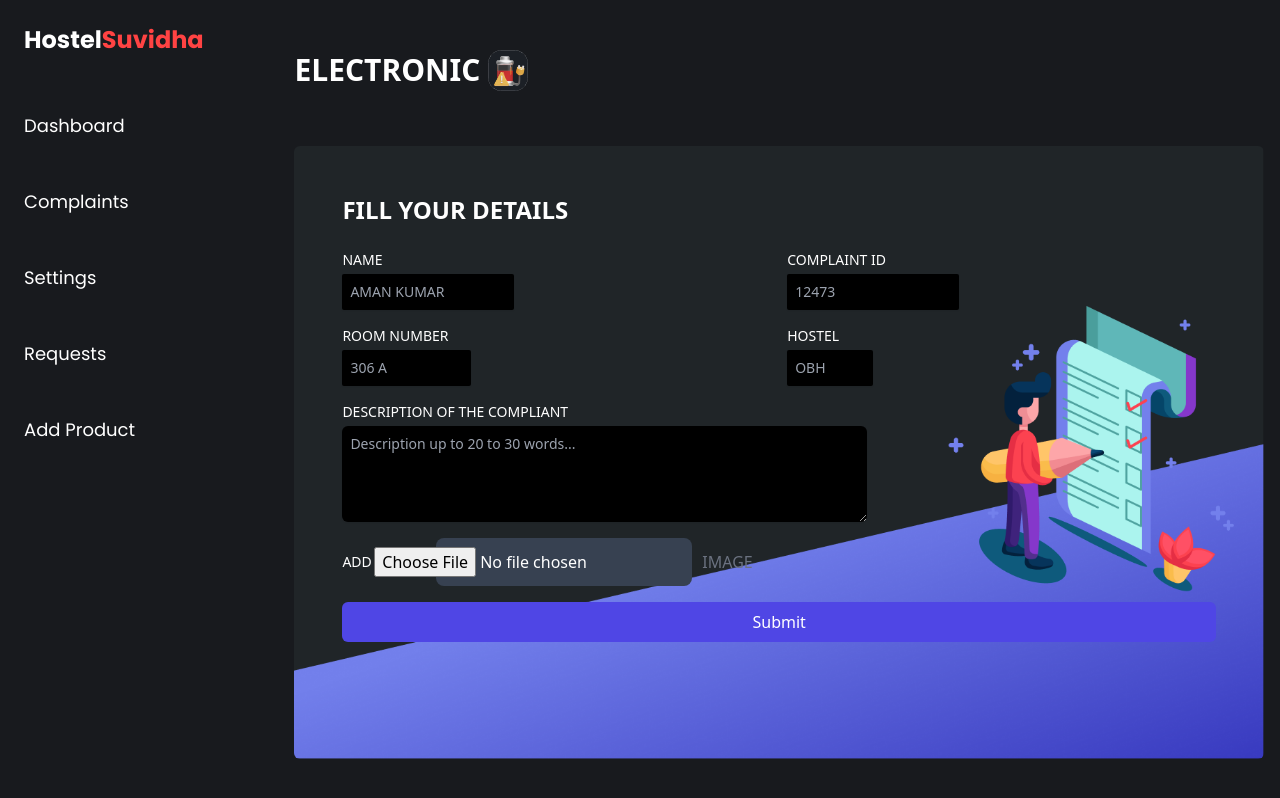
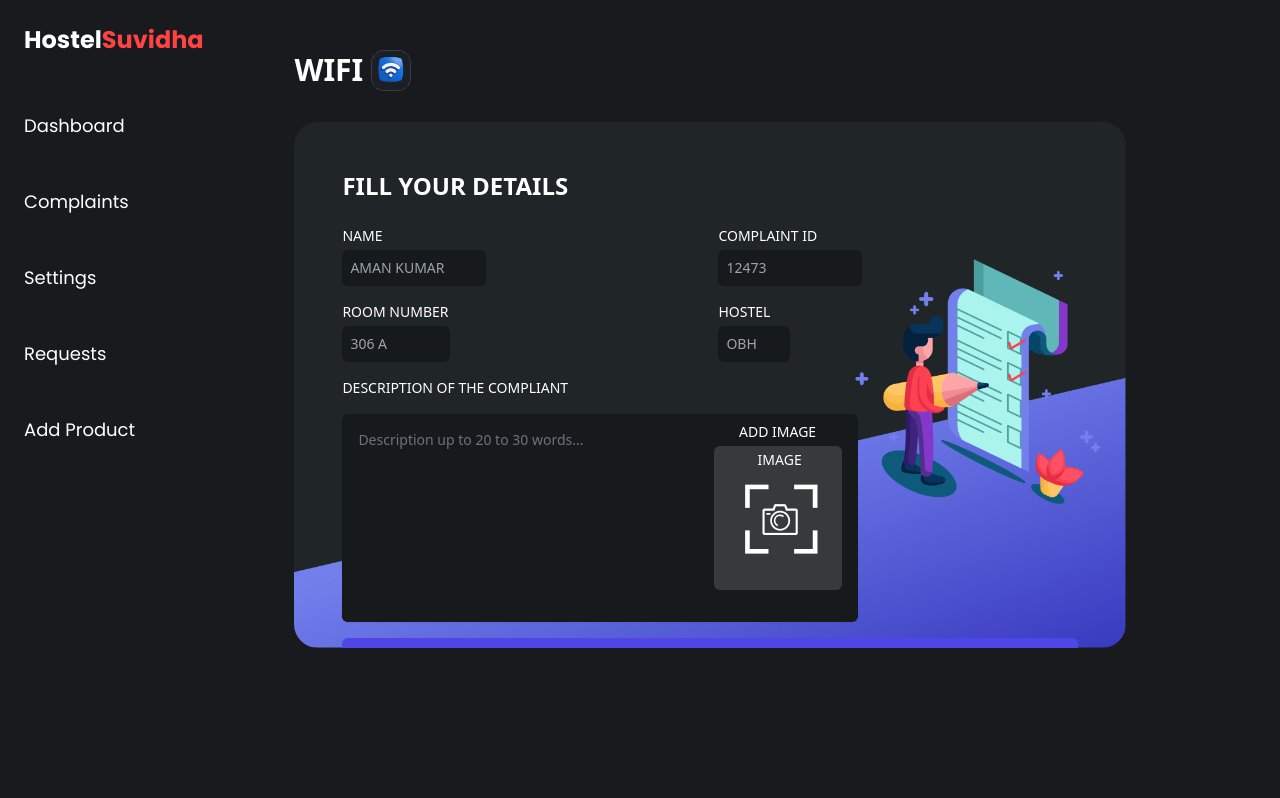
Before and after one commit to ddddsssss4/Hostel_Suvidha_Frontend, a React (Vite) app in the folder Hostel_Suvidha/: page /Complaints/Wifi in a window 1280 px wide. Built offline with nearby package versions, Linux system fonts and the light colour scheme.

Commit message:
test the branch

```diff
--- a/Hostel_Suvidha/src/App.jsx
+++ b/Hostel_Suvidha/src/App.jsx
@@ -30,12 +30,12 @@ const App = () => (
         <Route path="/settings" element={<Settings />} />
         <Route path="/requests" element={<Requests />} />
         <Route path="/add-product" element={<AddProduct />} />
-        <Route path="/Complaints/:type" element={<Electronic/>}/>
-        <Route path="/Complaints/:type" element={<Furniture/>}/>
-        <Route path="/Complaints/:type" element={<WashRoom/>}/>
-        <Route path="/Complaints/:type" element={<RoomService/>}/>
-        <Route path="/Complaints/:type" element={<Disciplinary/>}/>
-        <Route path="/Complaints/:type" element={<Wifi/>}/>
+        <Route path="/Complaints/Electronic" element={<Electronic/>}/>
+        <Route path="/Complaints/Furniture" element={<Furniture/>}/>
+        <Route path="/Complaints/Washroom" element={<WashRoom/>}/>
+        <Route path="/Complaints/RoomService" element={<RoomService/>}/>
+        <Route path="/Complaints/Disciplinary" element={<Disciplinary/>}/>
+        <Route path="/Complaints/Wifi" element={<Wifi/>}/>
       </Route>
 
         <Route path="/login" element={<LoginPage/>} />
--- a/Hostel_Suvidha/src/Components/Disciplinary.jsx
+++ b/Hostel_Suvidha/src/Components/Disciplinary.jsx
@@ -11,7 +11,7 @@ import Disciplinary2 from '../assets/Disciplinary_logo.png'
         DISCIPLINARY
       </h1>
       <div className="h-[40px] w-[40px]">
-
+        <img src={Disciplinary2} alt="Displinary" />
       </div>
     </div>
     <div className=''>
--- a/Hostel_Suvidha/src/Components/Electronic.jsx
+++ b/Hostel_Suvidha/src/Components/Electronic.jsx
@@ -1,10 +1,16 @@
 import React from 'react';
 import Electronic from '../assets/ele_logo.png';  // Adjust the path to your image
 import bg from '../assets/loginbg.png';  // Adjust the path to your background image
+import bgelm from '../assets/bgelement.png';  // Adjust the path to your background image
 import FormValue1 from './FormValue1';  // Adjust the path to the FormValue component
 
-const ElectronicComplaints = () => (
+const ElectronicComplaints = ({}) => (
   <div className="text-white pr-4">
+    <img
+      src={bgelm}
+      alt="Background Element"
+      className="absolute inset-0 w-full h-full object-cover z-0"
+    />
     <div className="flex flex-row mt-[50px] items-center">
       <h1 className="font-extrabold text-3xl pr-2">
         ELECTRONIC
--- a/Hostel_Suvidha/src/Components/FormValue1.jsx
+++ b/Hostel_Suvidha/src/Components/FormValue1.jsx
@@ -1,6 +1,7 @@
 import React from 'react';
 import { Formik, Form, Field } from 'formik';
 import { useParams } from 'react-router-dom';
+import inp from '../assets/input.png';
 import axios from 'axios';
 const FormValue1 = ({ backgroundImage }) => {
   const { type } = useParams();
@@ -17,8 +18,8 @@ const FormValue1 = ({ backgroundImage }) => {
   };
 
   return (
-    <div className="text-white py-6 ">
-      <div className="relative mt-8 rounded-md">
+    <div className="text-white rounded-3xl py-6 w-[65vw]">
+      <div className="relative mt-2 overflow-hidden rounded-3xl">
         <img src={backgroundImage} className="w-full h-full object-cover rounded-md" alt="Background" />
 
         <div className="absolute inset-0 p-6">
@@ -43,7 +44,7 @@ const FormValue1 = ({ backgroundImage }) => {
                       <Field
                         name="name"
                         type="text"
-                        className="mt-1 bg-black block w-[40%]  rounded-sm p-2 shadow-sm focus:ring-indigo-500 focus:border-indigo-500 sm:text-sm  text-white placeholder-gray-400"
+                        className="mt-1 bg-[#171A1C] block w-[40%]  rounded-md p-2 shadow-sm focus:ring-indigo-500 focus:border-indigo-500 sm:text-sm  text-white placeholder-gray-400"
                         placeholder="AMAN KUMAR"
                       />
                     </div>
@@ -52,7 +53,7 @@ const FormValue1 = ({ backgroundImage }) => {
                       <Field
                         name="complaintId"
                         type="text"
-                        className="mt-1 block w-[40%] border-none rounded-sm shadow-sm focus:ring-indigo-500 focus:border-indigo-500 sm:text-sm  text-white bg-black p-2 placeholder-gray-400"
+                        className="mt-1 block w-[40%] border-none rounded-md shadow-sm focus:ring-indigo-500 focus:border-indigo-500 sm:text-sm  text-white bg-[#171A1C] p-2 placeholder-gray-400"
                         placeholder="12473"
                       />
                     </div>
@@ -63,7 +64,7 @@ const FormValue1 = ({ backgroundImage }) => {
                       <Field
                         name="roomNumber"
                         type="text"
-                        className="mt-1 block w-[30%] border-none rounded-sm p-2 shadow-sm focus:ring-indigo-500 focus:border-indigo-500 sm:text-sm bg-black text-white placeholder-gray-400"
+                        className="mt-1 block w-[30%] border-none rounded-md p-2 shadow-sm focus:ring-indigo-500 focus:border-indigo-500 sm:text-sm bg-[#171A1C] text-white placeholder-gray-400"
                         placeholder="306 A"
                       />
                     </div>
@@ -72,34 +73,45 @@ const FormValue1 = ({ backgroundImage }) => {
                       <Field
                         name="hostel"
                         type="text"
-                        className="mt-1 block w-[20%] border-none rounded-sm shadow-sm focus:ring-indigo-500 focus:border-indigo-500 sm:text-sm  text-white placeholder-gray-400 bg-black p-2"
+                        className="mt-1 block w-[20%] border-none rounded-md shadow-sm focus:ring-indigo-500 focus:border-indigo-500 sm:text-sm  text-white placeholder-gray-400 bg-[#171A1C] p-2"
                         placeholder="OBH"
                       />
                     </div>
                   </div>
-                  <div>
-                    <label className="block text-sm font-medium text-white">DESCRIPTION OF THE COMPLIANT</label>
+                  <h2 className="block text-sm font-medium text-white">DESCRIPTION OF THE COMPLIANT</h2>
+                  <div className="mb-4 w-[70%] h-52 flex bg-[#171A1C] rounded-md shadow-sm">
+                    <div className="w-full rounded-md">
                       <Field
                         name="description"
                         as="textarea"
-                      className="mt-1 block w-[60%] border-none rounded-md shadow-sm focus:ring-indigo-500 focus:border-indigo-500 sm:text-sm text-white bg-black p-2 placeholder-gray-400 h-24"
+                        className="block w-full resize-none rounded-md focus:ring-indigo-500 focus:border-indigo-500 sm:text-sm text-white bg-[#171A1C] p-4 placeholder-gray-500 h-full max-h-full"
                         placeholder="Description up to 20 to 30 words..."
                       />
                     </div>
-                  <div className="flex items-center">
-                    <label className="block text-sm font-medium text-white">ADD IMAGE</label>
-                    <div className="ml-4 w-64 h-12 bg-gray-700 rounded-lg flex items-center justify-center">
+
+                    <div className="mr-4 mt-2 flex flex-col items-center">
+                      <label className="block text-sm font-medium text-white mb-1">
+                        ADD IMAGE
+                      </label>
+                      <div className="w-32 h-36 relative bg-[#38393A] rounded-md flex cursor-pointer">
+                      <label className=" absolute block left-11 mt-1 text-sm font-medium text-white mb-1">
+                      IMAGE
+                      </label>
+                        <img className='absolute top-9 left-7' src={inp} alt="image" />
                           <input
                             name="image"
                             type="file"
-                        className="px-2"
+                            className="opacity-0 w-32 h-36 absolute top-0 left-0"
                             onChange={(event) => {
                               setFieldValue("image", event.currentTarget.files[0]);
                             }}
                           />
-                      <span className="text-gray-500 px-2">IMAGE</span>
                       </div>
                     </div>
+                  </div>
+
+
+
                   <button
                     type="submit"
                     className="w-full bg-indigo-600 text-white py-2 px-4 rounded-md hover:bg-indigo-700"
```
Also changed, not shown: Hostel_Suvidha/src/Components/hello.txt (added), Hostel_Suvidha/src/assets/input.png (added). Lines whose indentation alone changed are shown as unchanged.
